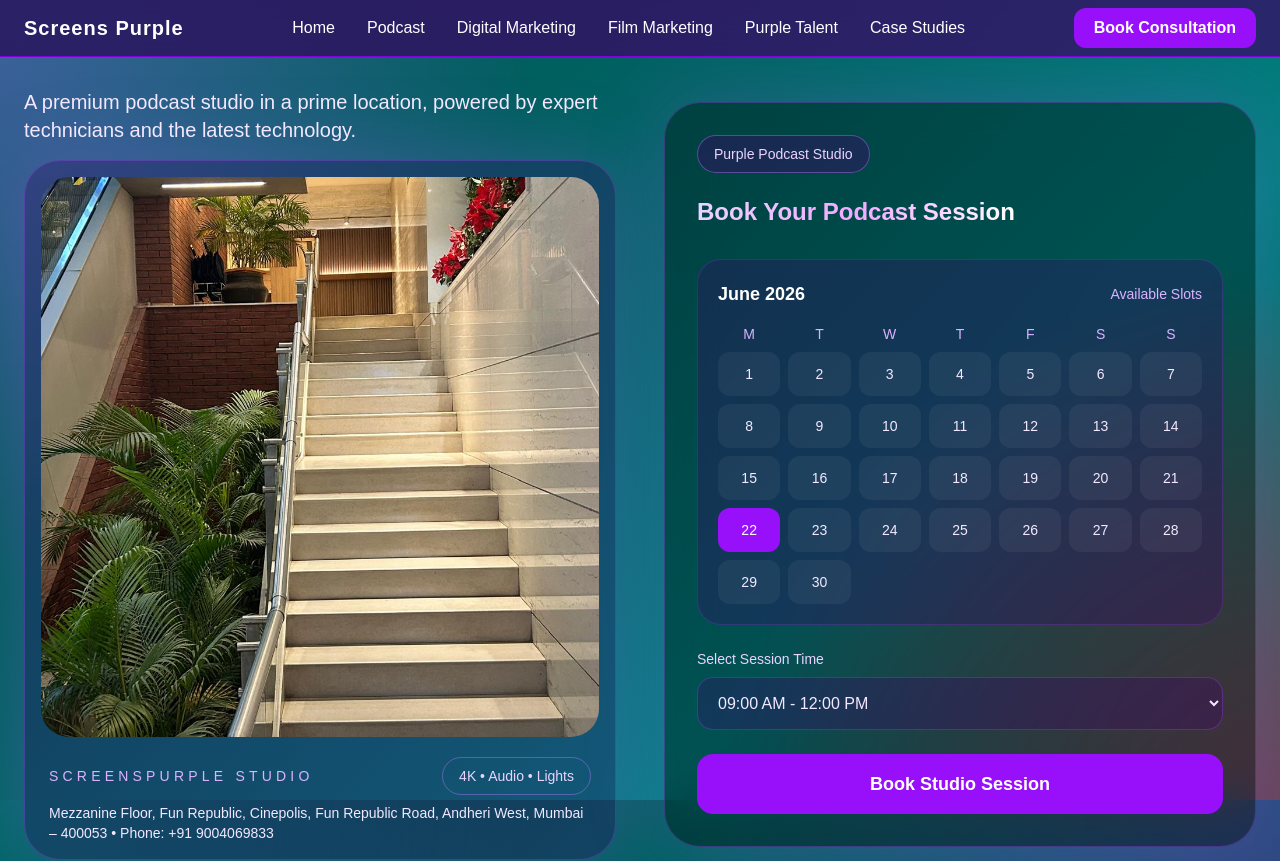
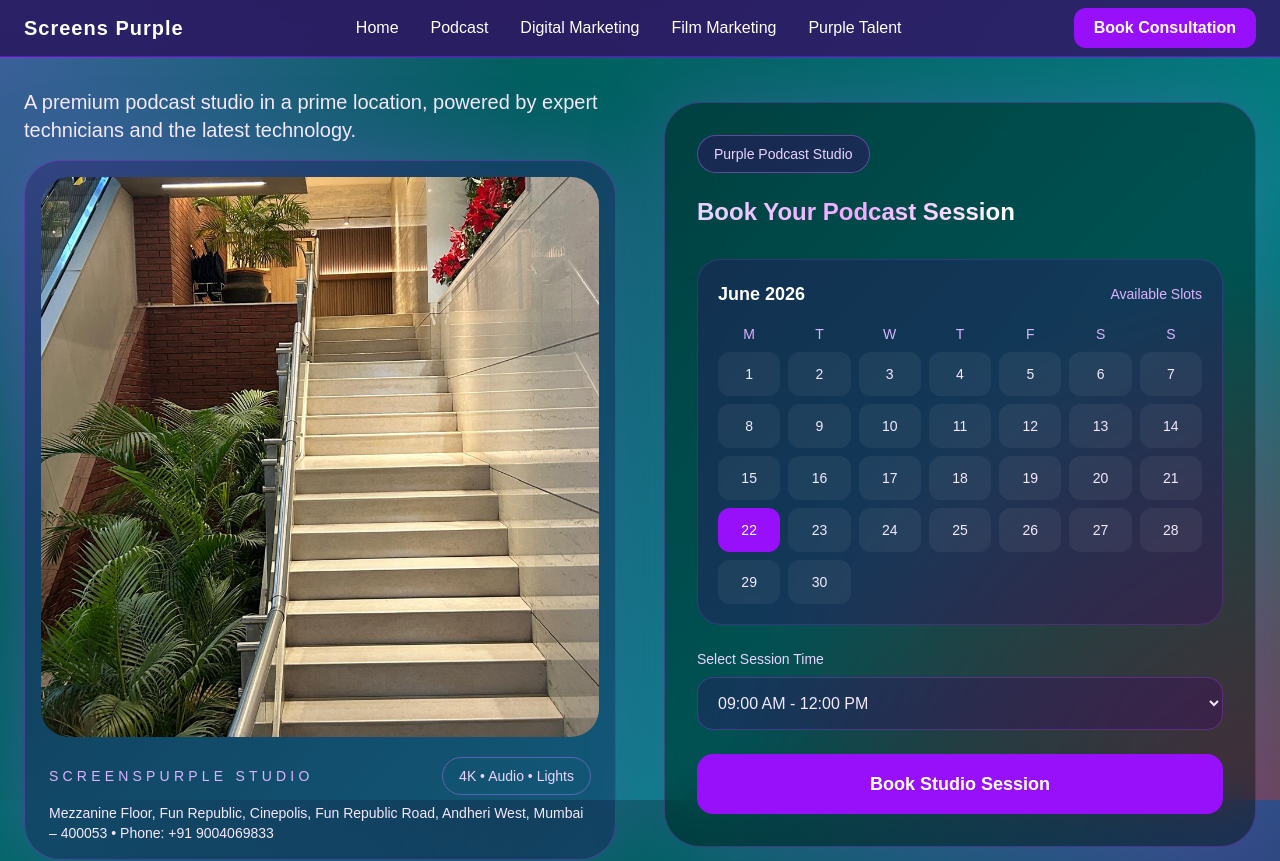
Before and after one commit to p8d9ym8dz7-lang/screenspurple-Marketing-Site, a Next.js app: page / in a window 1280 px wide. Shown: the top 861 px of the page. Built offline with nearby package versions, Linux system fonts and the light colour scheme.

Commit message:
chore: remove Case Studies navigation menu

```diff
--- a/src/app/book/page.tsx
+++ b/src/app/book/page.tsx
@@ -14,7 +14,6 @@ export default function BookPage() {
             <a href="/digital-marketing/index.html">Digital Marketing</a>
             <a href="/film-marketing/index.html">Film Marketing</a>
             <a href="/purple-talent/index.html">Purple Talent</a>
-            <a href="/case-studies/index.html">Case Studies</a>
           </nav>
 
           <a
--- a/src/app/digital-marketing/page.tsx
+++ b/src/app/digital-marketing/page.tsx
@@ -14,7 +14,6 @@ export default function DigitalMarketingPage() {
             <a href="/digital-marketing/index.html">Digital Marketing</a>
             <a href="/film-marketing/index.html">Film Marketing</a>
             <a href="/purple-talent/index.html">Purple Talent</a>
-            <a href="/case-studies/index.html">Case Studies</a>
           </nav>
 
           <a
--- a/src/app/film-marketing/page.tsx
+++ b/src/app/film-marketing/page.tsx
@@ -14,7 +14,6 @@ export default function FilmMarketingPage() {
             <a href="/digital-marketing/index.html">Digital Marketing</a>
             <a href="/film-marketing/index.html">Film Marketing</a>
             <a href="/purple-talent/index.html">Purple Talent</a>
-            <a href="/case-studies/index.html">Case Studies</a>
           </nav>
 
           <a
--- a/src/app/page.tsx
+++ b/src/app/page.tsx
@@ -17,7 +17,6 @@ export default function HomePage() {
             <a href="/digital-marketing/index.html">Digital Marketing</a>
             <a href="/film-marketing/index.html">Film Marketing</a>
             <a href="/purple-talent/index.html">Purple Talent</a>
-            <a href="/case-studies/index.html">Case Studies</a>
           </nav>
 
           <a
--- a/src/app/podcast/page.tsx
+++ b/src/app/podcast/page.tsx
@@ -14,7 +14,6 @@ export default function PodcastPage() {
             <a href="/digital-marketing/index.html">Digital Marketing</a>
             <a href="/film-marketing/index.html">Film Marketing</a>
             <a href="/purple-talent/index.html">Purple Talent</a>
-            <a href="/case-studies/index.html">Case Studies</a>
           </nav>
 
           <a
```
